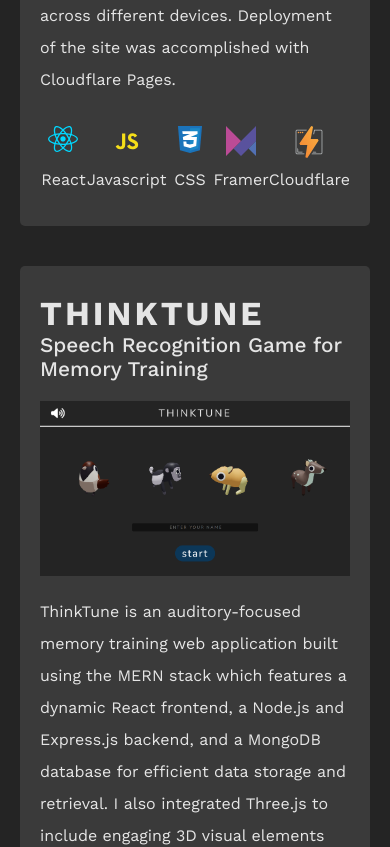
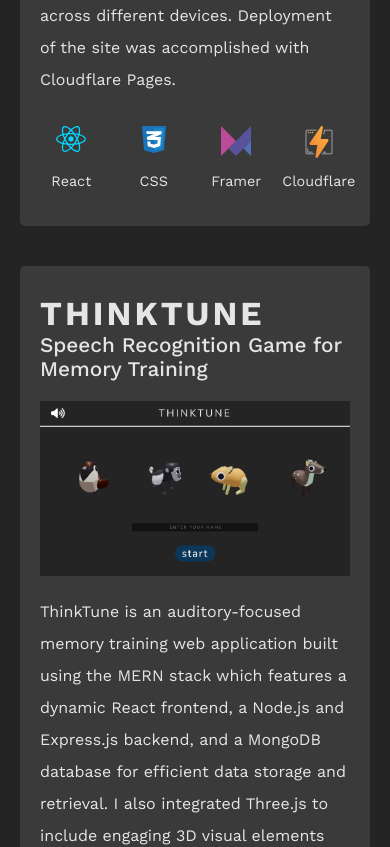
Before and after one commit to hungryx/hungryx.github.io, a React (Vite) app: page / in a window 390 px wide. Shown: the part 4060-4907 px from the top of the page. Built offline with nearby package versions, Linux system fonts and the light colour scheme.

Commit message:
Stack display responsive styling

```diff
--- a/src/App.css
+++ b/src/App.css
@@ -221,6 +221,16 @@
   width: 30px;
 }
 
+@media (max-width: 510px) {
+  .stack {
+    margin-left: -10px;
+    margin-right: -10px;
+  }
+  .stack-item {
+    font-size: 0.9em;
+  }
+}
+
 #Footbar {
   border: 3px solid rgba(255, 255, 255, 0.2);
   border-radius: 50px;
--- a/src/components/Projects.jsx
+++ b/src/components/Projects.jsx
@@ -4,7 +4,7 @@ function Projects() {
       name: "Seaye",
       image: "seaye.png",
       description: "Marine Equipment and Construction Company Website",
-      stack: ["React", "Javascript", "CSS", "Framer", "Cloudflare"],
+      stack: ["React", "CSS", "Framer", "Cloudflare"],
       link: "https://seayegroup.com/",
       writeup:
         "Seaye Pte. Ltd. is a supplier of construction materials and equipment for the marine industry. I was responsible for designing, developing, and hosting a static website for the company, managing the project from start to finish. The static website was developed with React for maintainability and a dynamic user experience. It features a bilingual interface with a language toggle function between English and Chinese. The site is fully responsive and provides a consistent user experience across different devices. Deployment of the site was accomplished with Cloudflare Pages.",
@@ -13,7 +13,7 @@ function Projects() {
       name: "ThinkTune",
       image: "thinktune.png",
       description: "Speech Recognition Game for Memory Training",
-      stack: ["React", "Javascript", "CSS", "ThreeJS", "NodeJS", "MongoDB"],
+      stack: ["React", "CSS", "ThreeJS", "NodeJS", "MongoDB"],
       link: "https://www.youtube.com/watch?v=7-5NSuzGqw8&ab_channel=NTUCollegeofComputingandDataScience%28CCDS%29",
       writeup:
         "ThinkTune is an auditory-focused memory training web application built using the MERN stack which features a dynamic React frontend, a Node.js and Express.js backend, and a MongoDB database for efficient data storage and retrieval. I also integrated Three.js to include engaging 3D visual elements extracted using Blender, for a more engaging user experience. TensorFlow.js was used for real-time speech recognition and model fine-tuning on the frontend.",
@@ -22,7 +22,7 @@ function Projects() {
       name: "BookLens",
       image: "booklens.png",
       description: "Sentiment Analysis",
-      stack: ["React", "Javascript", "CSS", "Solr"],
+      stack: ["React", "CSS", "Solr"],
       link: "https://www.youtube.com/watch?v=ZWMEyxRC2sg&ab_channel=AarushiNema",
       writeup:
         "Booklens is search engine for reviews and sentiment analysis of books. React was used to create the intuitive and dynamic interface that allows users to search for specific books and view sentiment analysis on reader reviews. The frontend features multifaceted search capabilities, enabling users to filter results by genre and publication date. Additionally, charts were included to visually represent the sentiment of each book. The system uses API calls to Solr for efficient filtering and querying, leveraging Solr's powerful indexing capabilities.",
--- a/src/index.css
+++ b/src/index.css
@@ -114,7 +114,7 @@ nav button:hover {
   color: #155999;
 }
 
-@media (max-width: 550px) {
+@media (max-width: 510px) {
   /* nav {
     padding: 0px 100px;
   } */
```
